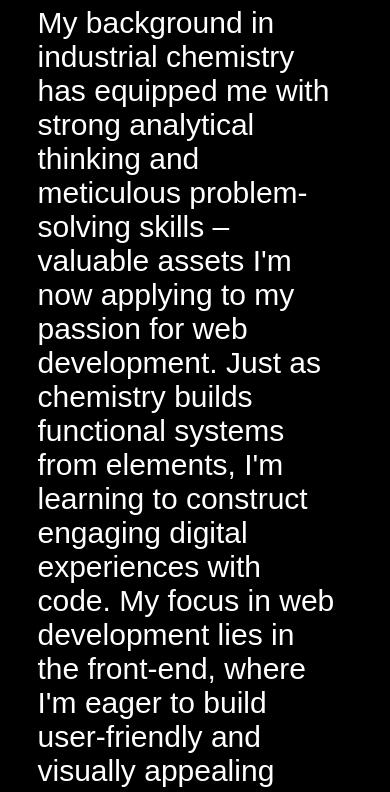
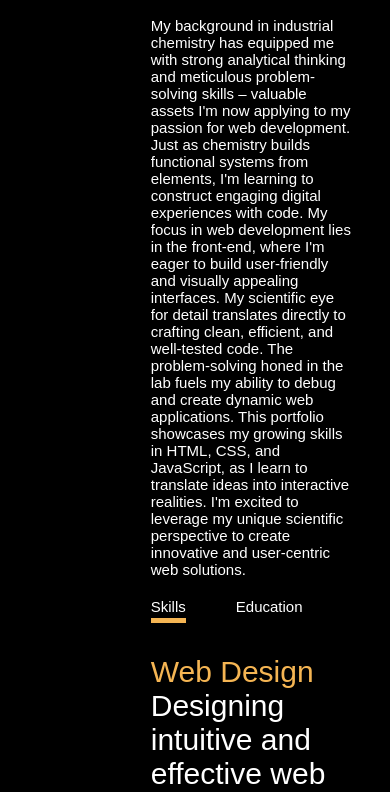
Before and after one commit to Deeja-ish/project, a plain HTML site: page index.html in a window 390 px wide. Shown: the part 1085-1877 px from the top of the page. Drawn offline with Linux system fonts and the light colour scheme; a web font is replaced by a local one.

Commit message:
made a slight adjustment

```diff
--- a/style.css
+++ b/style.css
@@ -387,4 +387,9 @@ nav .icon{
     margin: 5px;
     padding: 10px;
     }
+
+    .aboutme-col-2  p{
+    font-size:15px;
+
+}
 };
```
